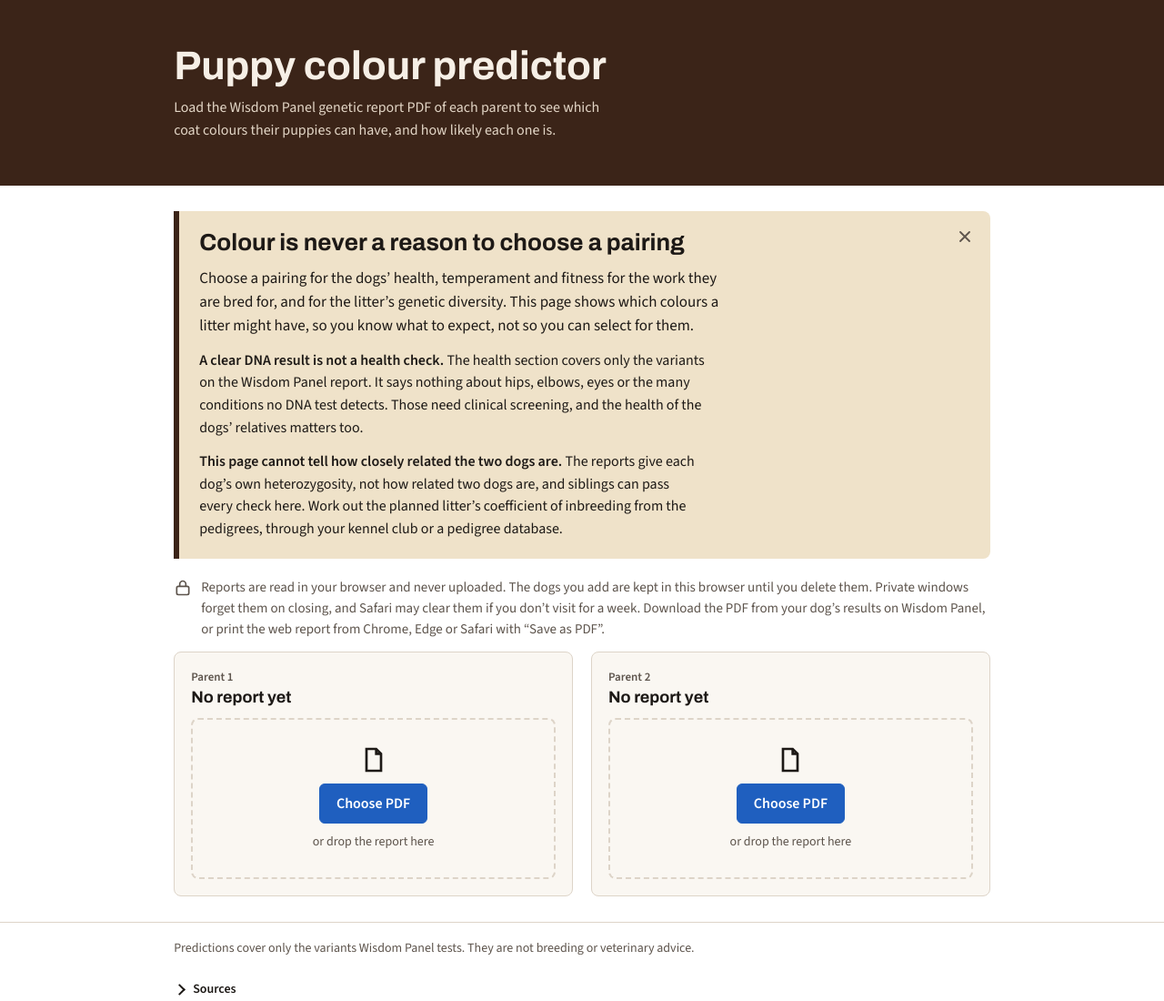
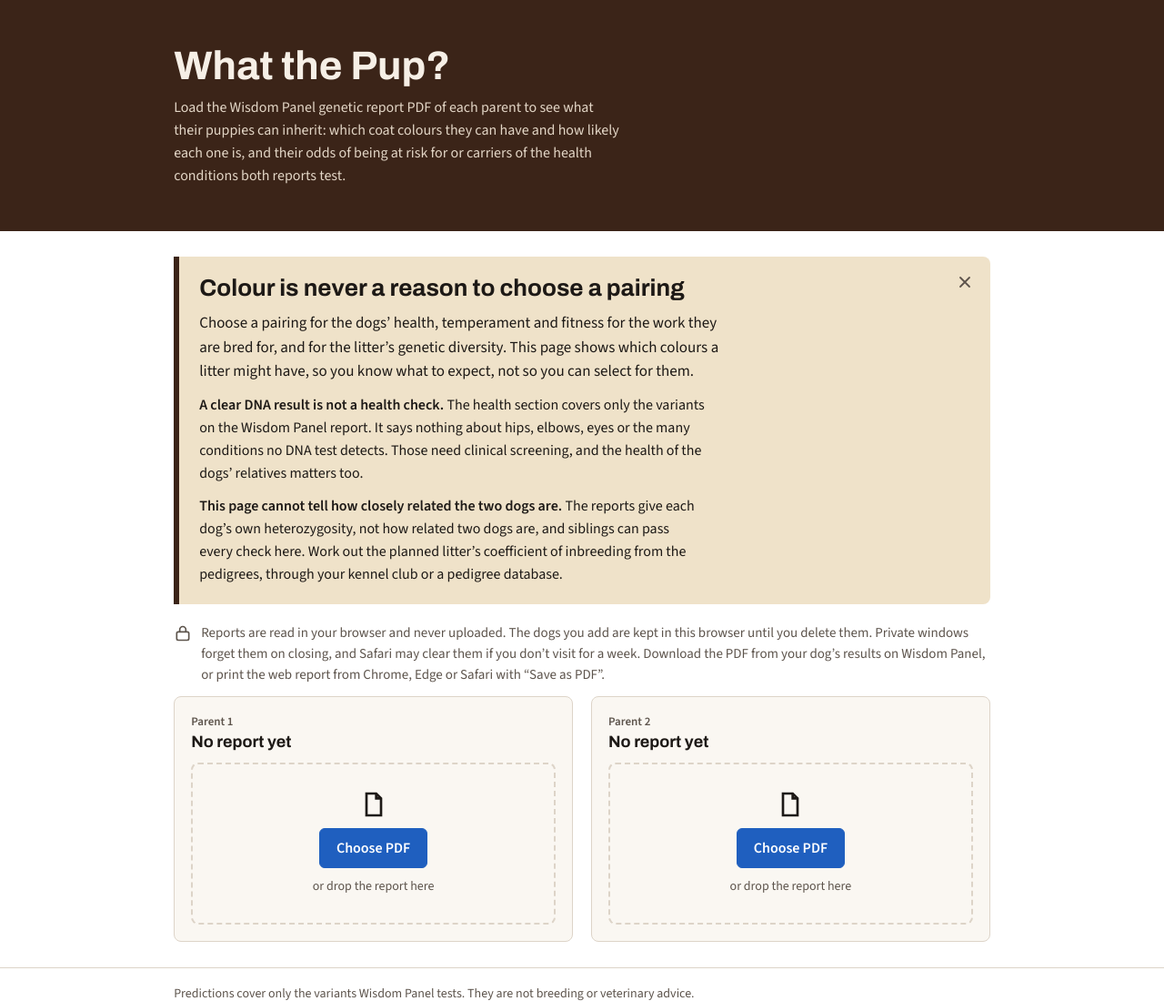
Before and after one commit to mairas/dog-colors, a website built with Vite: page index.html in a window 1280 px wide. Shown: the top 1100 px of the page at 91% size. Built offline with nearby package versions, Linux system fonts and the light colour scheme.

Commit message:
feat(site): name the site What the Pup?
The page covers inherited health odds as well as coat colours, so the
old name undersold it. The intro now names both.

Co-Authored-By: Claude Opus 5.5 <noreply@anthropic.com>

```diff
--- a/index.html
+++ b/index.html
@@ -4,7 +4,7 @@
     <meta charset="UTF-8" />
     <meta name="viewport" content="width=device-width, initial-scale=1" />
     <meta name="color-scheme" content="light dark" />
-    <title>Puppy colour predictor</title>
+    <title>What the Pup?</title>
     <script
       data-goatcounter="https://mairas.goatcounter.com/count"
       async
@@ -16,10 +16,11 @@
   <body>
     <header class="band">
       <div class="wrap">
-        <h1>Puppy colour predictor</h1>
+        <h1>What the Pup?</h1>
         <p>
-          Load the Wisdom Panel genetic report PDF of each parent to see which coat colours their puppies can have, and
-          how likely each one is.
+          Load the Wisdom Panel genetic report PDF of each parent to see what their puppies can inherit: which coat
+          colours they can have and how likely each one is, and their odds of being at risk for or carriers of the
+          health conditions both reports test.
         </p>
       </div>
     </header>
--- a/package.json
+++ b/package.json
@@ -2,7 +2,7 @@
   "name": "dog-colors",
   "version": "0.0.0",
   "private": true,
-  "description": "Predict puppy coat colours from two Wisdom Panel genetic reports, in the browser",
+  "description": "Predict puppy coat colours and inherited health risks from two Wisdom Panel genetic reports, in the browser",
   "license": "MIT",
   "type": "module",
   "engines": {
```
Also changed, not shown: AGENTS.md (+1 -1 lines), README.md, 1 other file.
